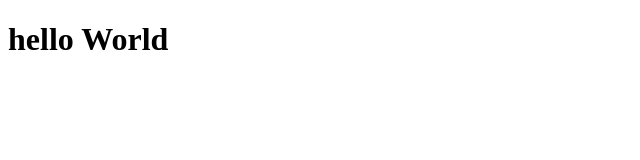
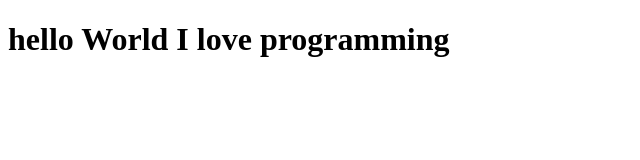
Before and after one commit to abea12/trial, a plain HTML site: page secretpassword.html in a window 1280 px wide. Shown: the whole page, without its empty margins (0-640 px from the left). Drawn offline with Linux system fonts and the light colour scheme.

Commit message:
Change in the information

```diff
--- a/secretpassword.html
+++ b/secretpassword.html
@@ -7,6 +7,6 @@
     <title>Document</title>
 </head>
 <body>
-    <H1>hello World</H1>
+    <H1>hello World I love programming</H1>
 </body>
 </html>
```
